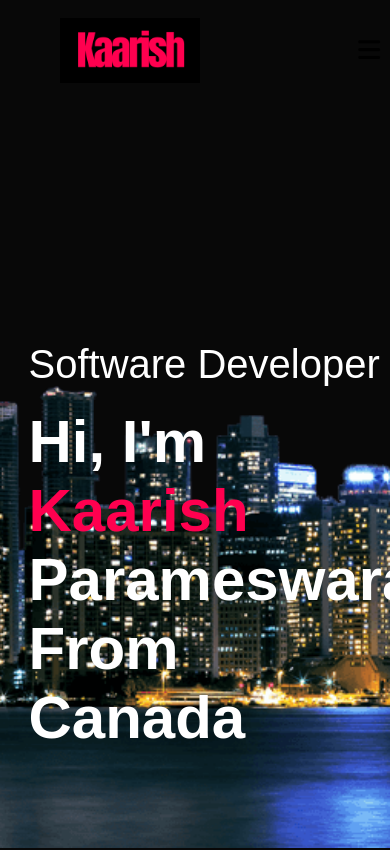
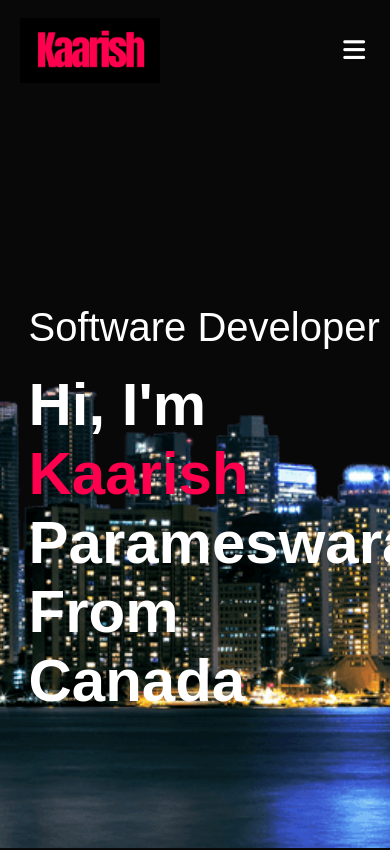
Before and after one commit to kaarishp/kaarishp.github.io, a plain HTML site: page index.html in a window 390 px wide. Shown: the top 850 px of the page. Drawn offline with Linux system fonts and the light colour scheme.

Commit message:
updated to repsonsive

```diff
--- a/style.css
+++ b/style.css
@@ -368,7 +368,9 @@
 }
 /* ----- repsonsive ----  */
 nav .fas{
+    margin-right: 15px;
     display: none;
+    color: #fff;
 }
 
 
@@ -377,7 +379,10 @@
         background-image: (url());
     }
     .header-text{
-        margin-top: 70%;
+        margin-top: 60%;
+    }
+    .logo{
+        margin-left: 10px;
     }
     nav .fas{
         display: block;
@@ -392,6 +397,7 @@
         height: 100vh;
         padding-top: 50px;
         z-index: 2;
+        transition: right 0.5s;
     }
     nav ul li{
         display: block;
@@ -399,6 +405,7 @@
     }
     nav ul .fas{
         position: absolute;
+        color: #fff;
         top: 25px;
         left: 25px;
         cursor: pointer;
```
Also changed, not shown: index.html (+1 -1 lines).
